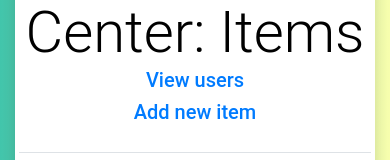
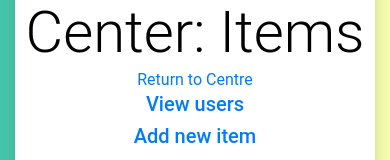
Before and after one commit to alexadonov/Studio1B_G02, a React (Create React App) app: page /admin-item in a window 390 px wide. Shown: the part 330-490 px from the top of the page. Built offline with nearby package versions, Linux system fonts and the light colour scheme; no server answers.

Commit message:
still cant edit phone or usertype

```diff
--- a/src/admin-items.js
+++ b/src/admin-items.js
@@ -54,6 +54,7 @@ export default class Admin extends Component {
           <br/>
           <div class="shadow p-1 mb-5 bg-white rounded-top">
             <h1>Admin Center: Items</h1>
+            <a href="/admin-user">Return to Centre</a>
             <div class="row">
             <div class="col-sm"></div>
             <div class="col-sm"></div>
```
